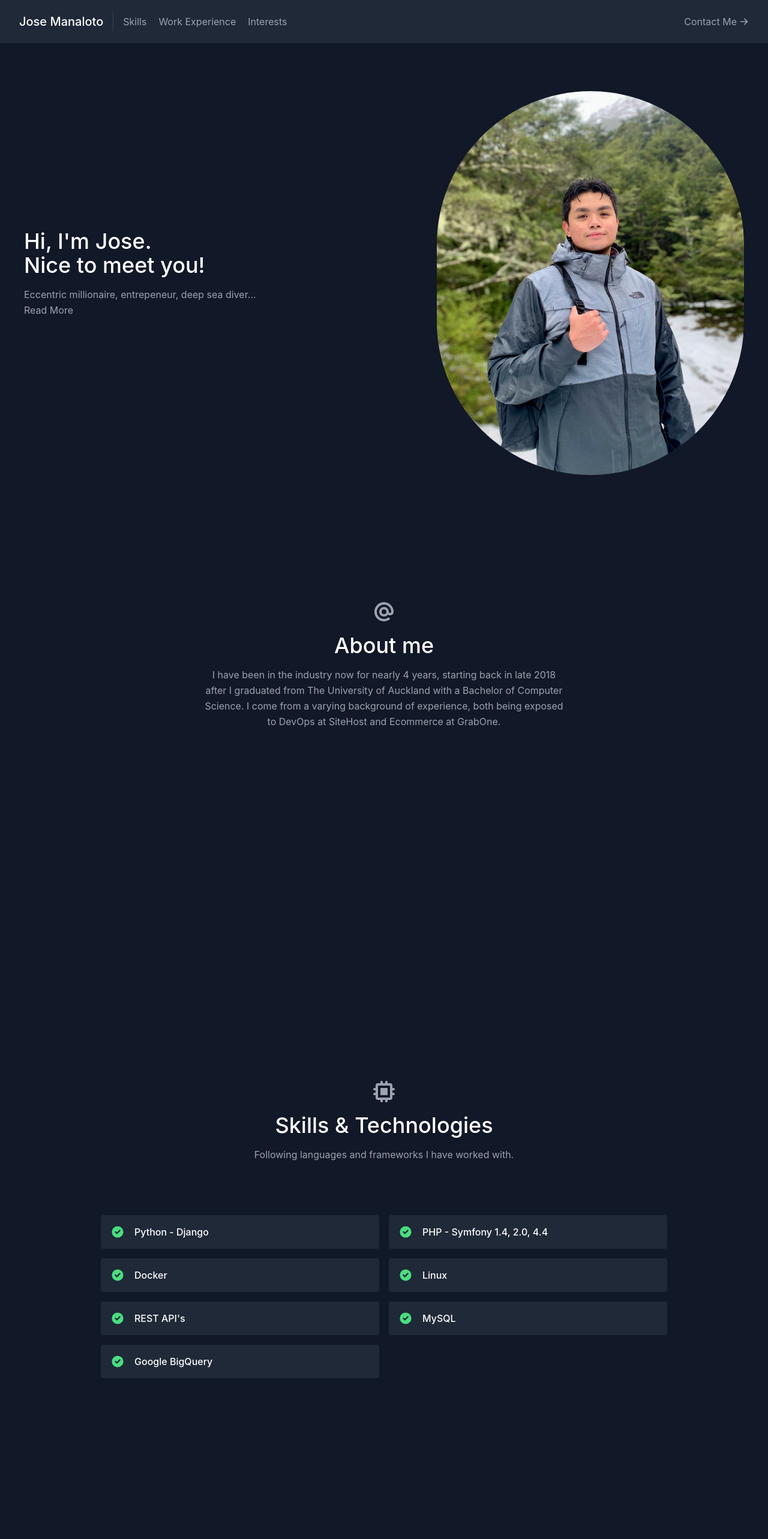
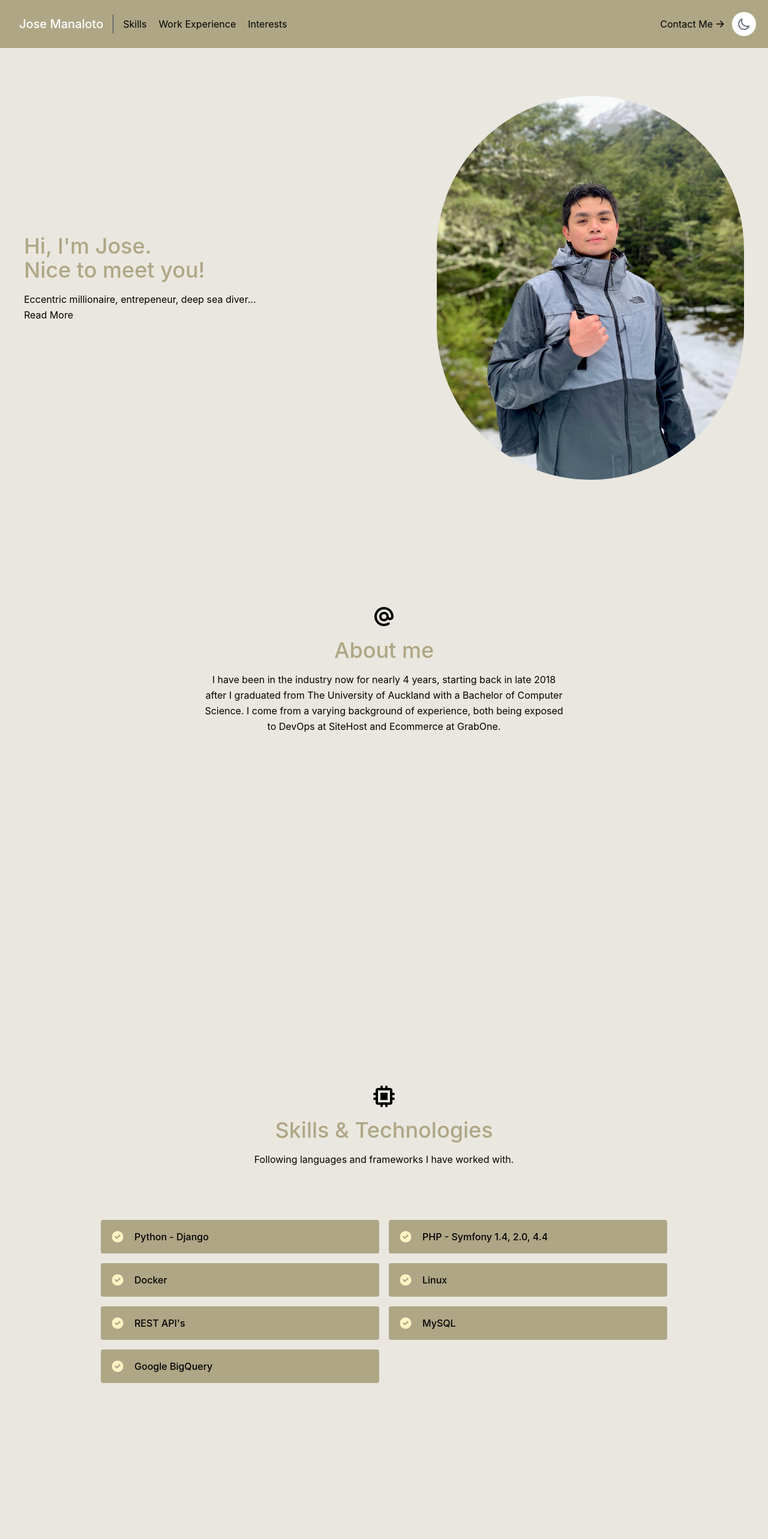
Before and after one commit to jose-manaloto/my-portfolio, a React (Create React App) app: page / in a window 1280 px wide. Shown: the top 2566 px of the page at 60% size. Built offline with nearby package versions, Linux system fonts and the light colour scheme.

Commit message:
Add light mode

```diff
--- a/package.json
+++ b/package.json
@@ -9,6 +9,7 @@
     "@testing-library/user-event": "^13.5.0",
     "react": "^18.2.0",
     "react-dom": "^18.2.0",
+    "react-router-dom": "^6.4.1",
     "react-scripts": "5.0.1",
     "web-vitals": "^2.1.4"
   },
--- a/src/App.js
+++ b/src/App.js
@@ -8,7 +8,7 @@ import WorkExperience from './components/WorkExperience';
 
 function App() {
   return (
-    <main className="text-gray-400 bg-gray-900 body-font">
+    <main className="text-black bg-oat dark:text-gray-400 dark:bg-gray-900 body-font">
       <Navbar />
       <About />
       <GenericList header="About me" listItems={[]} iconName="AtSymbolIcon" listIconName="ChevronRightIcon" sectionName="intro" />
--- a/src/components/About.js
+++ b/src/components/About.js
@@ -8,7 +8,7 @@ export default function About() {
     <section id="about">
       <div className="container flex flex-col items-center px-10 py-20 mx-auto md:h-screen md:flex-row">
         <div className="flex flex-col items-center mb-16 text-center lg:flex-grow md:w-1/2 lg:pr-24 md:pr-16 md:items-start md:text-left md:mb-0">
-          <h1 className="mb-4 text-3xl font-medium text-white title-font sm:text-4xl">
+          <h1 className="mb-4 text-3xl font-medium text-oat-dark dark:text-white title-font sm:text-4xl">
             Hi, I'm Jose.
             <br className="hidden lg:inline-block" /> Nice to meet you!
           </h1>
@@ -19,16 +19,16 @@ export default function About() {
           </p>
           {showMessage &&
           <div>
-          <p className="mb-8 leading-relaxed">So click on Get to Know me to truly see who I am or Get In touch.</p>
+          <p className="mb-8 leading-relaxed">So click on <b>Get to Know me</b> to truly see who I am or <b>Get In touch</b>.</p>
           <div className="flex justify-center">
             <a
               href="#socials"
-              className="inline-flex px-6 py-2 text-lg text-white bg-green-500 border-0 rounded focus:outline-none hover:bg-green-600">
+              className="inline-flex px-6 py-2 text-lg border-0 rounded bg-oat-pink dark:text-white dark:bg-green-500 focus:outline-none dark:hover:bg-green-600 hover:bg-oat-pink-100">
               Get in touch
             </a>
             <a
               href="#intro"
-              className="inline-flex px-6 py-2 ml-4 text-lg text-gray-400 bg-gray-800 border-0 rounded focus:outline-none hover:bg-gray-700 hover:text-white">
+              className="inline-flex px-6 py-2 ml-4 text-lg border-0 rounded dark:text-gray-400 dark:bg-gray-800 focus:outline-none dark:hover:bg-gray-700 hover:text-white bg-oat-dark-100">
               Get to know me
             </a>
           </div>
--- a/src/components/GenericList.js
+++ b/src/components/GenericList.js
@@ -14,19 +14,19 @@ export default function GenericList(props) {
         <div className="container top-0 flex-col items-center px-10 py-16 mx-auto md:h-screen md:py-32 md:flex-row">
             <div className="mb-20 text-center">
             <HeroIcon icon={iconName} />
-            <h1 className="mb-4 text-3xl font-medium text-white sm:text-4xl title-font">
+            <h1 className="mb-4 text-3xl font-medium text-oat-dark dark:text-white sm:text-4xl title-font">
                 {header}
             </h1>
             <p className="mx-auto text-base leading-relaxed xl:w-2/4 lg:w-3/4">
                 {sectionInfo[sectionName]}
             </p>
             </div>
-            <div className="flex flex-wrap -mx-2 overflow-y-auto lg:w-4/5 sm:mx-auto sm:mb-2">
+            <div className="flex flex-wrap lg:w-4/5 sm:mx-auto sm:mb-2">
             {listItems.map((listItem) => (
                 <div key={listItem.name} className="w-full p-2 sm:w-1/2">
-                <div className="flex flex-row items-center h-full p-4 bg-gray-800 rounded">
-                    {listItem.iconName ? <ListItemIcon icon={listItem.iconName} /> : <ListItemIcon icon={listIconName} />}
-                    {displayLink ? <a href={listItem.url}>{listItem.name}</a> : <span className="font-medium text-white title-font">{listItem.name}</span>}
+                <div className="flex flex-row items-center h-full p-4 rounded bg-oat-dark dark:bg-gray-800">
+                    {listItem.iconName ? <ListItemIcon icon={listItem.iconName} /> : <ListItemIcon icon={listIconName}/>}
+                    {displayLink ? <a href={listItem.url}>{listItem.name}</a> : <span className="font-medium dark:text-white title-font">{listItem.name}</span>}
                 </div>
                 </div>
             ))}
--- a/src/components/ListItemIcon.js
+++ b/src/components/ListItemIcon.js
@@ -6,7 +6,7 @@ const ListItemIcon = (props) => {
 
   return (
     <>
-      <TheIcon className="text-green-400 w-6 h-6 flex-shrink-0 mr-4" />
+      <TheIcon className="flex-shrink-0 w-6 h-6 mr-4 text-oat-icon dark:text-green-400" />
     </>
   )
 }
--- a/src/components/Navbar.js
+++ b/src/components/Navbar.js
@@ -1,18 +1,19 @@
 // src/components/Navbar.js
 
+import ThemeSwitch from './ThemeSwitch'
 import { ArrowRightIcon } from "@heroicons/react/solid";
 import React from "react";
 
 export default function Navbar() {
   return (
-    <header className="bg-gray-800 md:sticky top-0 z-10">
-      <div className="container mx-auto flex flex-wrap p-5 flex-col md:flex-row items-center">
-        <a className="title-font font-medium text-white mb-4 md:mb-0">
+    <header className="top-0 z-10 bg-oat-dark dark:bg-gray-800 md:sticky">
+      <div className="container flex flex-col flex-wrap items-center p-5 mx-auto md:flex-row">
+        <a className="mb-4 font-medium text-white title-font md:mb-0">
           <a href="#about" className="ml-3 text-xl">
             Jose Manaloto
           </a>
         </a>
-        <nav className="md:mr-auto md:ml-4 md:py-1 md:pl-4 md:border-l md:border-gray-700	flex flex-wrap items-center text-base justify-center">
+        <nav className="flex flex-wrap items-center justify-center text-base md:mr-auto md:ml-4 md:py-1 md:pl-4 md:border-l md:border-gray-700">
           <a href="#skills" className="mr-5 hover:text-white">
             Skills
           </a>
@@ -25,9 +26,12 @@ export default function Navbar() {
         </nav>
         <a
           href="#socials"
-          className="inline-flex items-center bg-gray-800 border-0 py-1 px-3 focus:outline-none hover:bg-gray-700 rounded text-base mt-4 md:mt-0">
+          className="inline-flex items-center px-3 py-1 mt-4 text-base border-0 rounded dark:bg-gray-800 focus:outline-none hover:bg-gray-700 md:mt-0">
           Contact Me
           <ArrowRightIcon className="w-4 h-4 ml-1" />
+        </a>
+        <a>
+          <ThemeSwitch />
         </a>
       </div>
     </header>
--- /dev/null
+++ b/src/components/ThemeContext.js
@@ -0,0 +1,44 @@
+import React from 'react';
+
+const getInitialTheme = () => {
+  if (typeof window !== 'undefined' && window.localStorage) {
+    const storedPrefs = window.localStorage.getItem('current-theme');
+    if (typeof storedPrefs === 'string') {
+      return storedPrefs;
+    }
+    if (window.matchMedia('(prefers-color-scheme: dark)').matches) {
+      return 'dark';
+    }
+  }
+  return 'light';
+};
+
+export const ThemeContext = React.createContext();
+
+export const ThemeProvider = ({ initialTheme, children }) => {
+  const [theme, setTheme] = React.useState(getInitialTheme);
+
+  const checkTheme = (existing) => {
+    const root = window.document.documentElement;
+    const isDark = existing === 'dark';
+
+    root.classList.remove(isDark ? 'light' : 'dark');
+    root.classList.add(existing);
+
+    localStorage.setItem('current-theme', existing);
+  };
+
+  if (initialTheme) {
+    checkTheme(initialTheme);
+  }
+
+  React.useEffect(() => {
+    checkTheme(theme);
+  }, [theme]);
+
+  return (
+    <ThemeContext.Provider value={{ theme, setTheme }}>
+      {children}
+    </ThemeContext.Provider>
+  );
+};
--- /dev/null
+++ b/src/components/ThemeSwitch.js
@@ -0,0 +1,54 @@
+import React from 'react';
+import { ThemeContext } from './ThemeContext';
+
+const ThemeSwitch = () => {
+  const { theme, setTheme } = React.useContext(ThemeContext);
+
+  return (
+    <div>
+      {theme === 'dark' ? (
+        <button
+          onClick={() => setTheme(theme === 'dark' ? 'light' : 'dark')}
+          className="p-2 text-lg text-gray-500 bg-white rounded-full shadow-none outline-none cursor-pointer dark:text-gray-400 focus:outline-none ring-transparent"
+        >
+          <svg
+            className="w-6 h-6"
+            fill="none"
+            stroke="currentColor"
+            viewBox="0 0 24 24"
+            xmlns="http://www.w3.org/2000/svg"
+          >
+            <path
+              strokeLinecap="round"
+              strokeLinejoin="round"
+              strokeWidth="2"
+              d="M12 3v1m0 16v1m9-9h-1M4 12H3m15.364 6.364l-.707-.707M6.343 6.343l-.707-.707m12.728 0l-.707.707M6.343 17.657l-.707.707M16 12a4 4 0 11-8 0 4 4 0 018 0z"
+            ></path>
+          </svg>
+        </button>
+      ) : (
+        <button
+          onClick={() => setTheme(theme === 'dark' ? 'light' : 'dark')}
+          className="p-2 text-lg text-gray-500 bg-white rounded-full shadow-none outline-none cursor-pointer dark:text-gray-400 focus:outline-none ring-transparent"
+        >
+          <svg
+            className="w-6 h-6"
+            fill="none"
+            stroke="currentColor"
+            viewBox="0 0 24 24"
+            xmlns="http://www.w3.org/2000/svg"
+          >
+            <path
+              strokeLinecap="round"
+              strokeLinejoin="round"
+              strokeWidth="2"
+              d="M20.354 15.354A9 9 0 018.646 3.646 9.003 9.003 0 0012 21a9.003 9.003 0 008.354-5.646z"
+            ></path>
+          </svg>
+        </button>
+      )}
+    </div>
+  );
+};
+
+export default ThemeSwitch;
--- a/src/components/WorkExperience.js
+++ b/src/components/WorkExperience.js
@@ -17,7 +17,7 @@ export default function WorkExperience() {
         <div className="container top-0 flex-col items-center px-10 py-16 mx-auto md:h-screen md:py-32 md:flex-row">
         <div className="mb-20 text-center">
           <BriefcaseIcon className="inline-block w-10 mb-4" />
-          <h1 className="mb-4 text-3xl font-medium text-white sm:text-4xl title-font">
+          <h1 className="mb-4 text-3xl font-medium text-oat-dark dark:text-white sm:text-4xl title-font">
             Work Experience
           </h1>
           <p className="mx-auto text-base leading-relaxed xl:w-2/4 lg:w-3/4">
@@ -27,13 +27,13 @@ export default function WorkExperience() {
         <div className="flex flex-wrap -mx-2 lg:w-4/5 sm:mx-auto sm:mb-2">
           {workExperience.map((we) => (
             <div key={we.company} className="w-full p-2 hover:cursor-pointer sm:w-1/2" onClick={() => setShow({show: true, data: we})}>
-              <div className="grid items-center h-full grid-cols-10 p-4 bg-gray-800 rounded">
-                <ServerIcon className="flex-shrink-0 w-6 h-6 mr-4 text-green-400" />
-                <div className="col-span-4 font-medium text-white title-font">
+              <div className="grid items-center h-full grid-cols-10 p-4 rounded bg-oat-dark dark:bg-gray-800">
+                <ServerIcon className="flex-shrink-0 w-6 h-6 mr-4 text-oat-icon dark:text-green-400" />
+                <div className="col-span-4 font-medium dark:text-white title-font">
                     <h2>{we.name}</h2>
                 </div>
 
-                <div className="col-span-4 col-end-11 text-right text-white font-extralight">
+                <div className="col-span-4 col-end-11 text-right dark:text-white font-extralight">
                     {we.data}
                 </div>
               </div>
--- a/src/index.js
+++ b/src/index.js
@@ -3,12 +3,15 @@ import ReactDOM from 'react-dom/client';
 import './index.css';
 import App from './App';
 import reportWebVitals from './reportWebVitals';
+import { ThemeProvider } from './components/ThemeContext';
 
 const root = ReactDOM.createRoot(document.getElementById('root'));
 root.render(
-  <React.StrictMode>
-    <App />
-  </React.StrictMode>
+  <ThemeProvider>
+    <React.StrictMode>
+      <App />
+    </React.StrictMode>
+  </ThemeProvider>
 );
 
 // If you want to start measuring performance in your app, pass a function
--- a/tailwind.config.js
+++ b/tailwind.config.js
@@ -3,8 +3,18 @@ module.exports = {
   content: [
     "./src/**/*.{js,jsx,ts,tsx}",
   ],
+  darkMode: 'class',
   theme: {
-    extend: {},
+    extend: {
+      colors: {
+        'oat': '#e9e7df',
+        'oat-dark': '#afa686',
+        'oat-dark-100': '#c9c3ad',
+        'oat-icon': '#fff3c3',
+        'oat-pink': '#ffba9c',
+        'oat-pink-100': '#ffd5c3'
+      }
+    },
   },
   plugins: [],
 }
```
Also changed, not shown: 1 other file (tests, documents, lock files or other folders).
